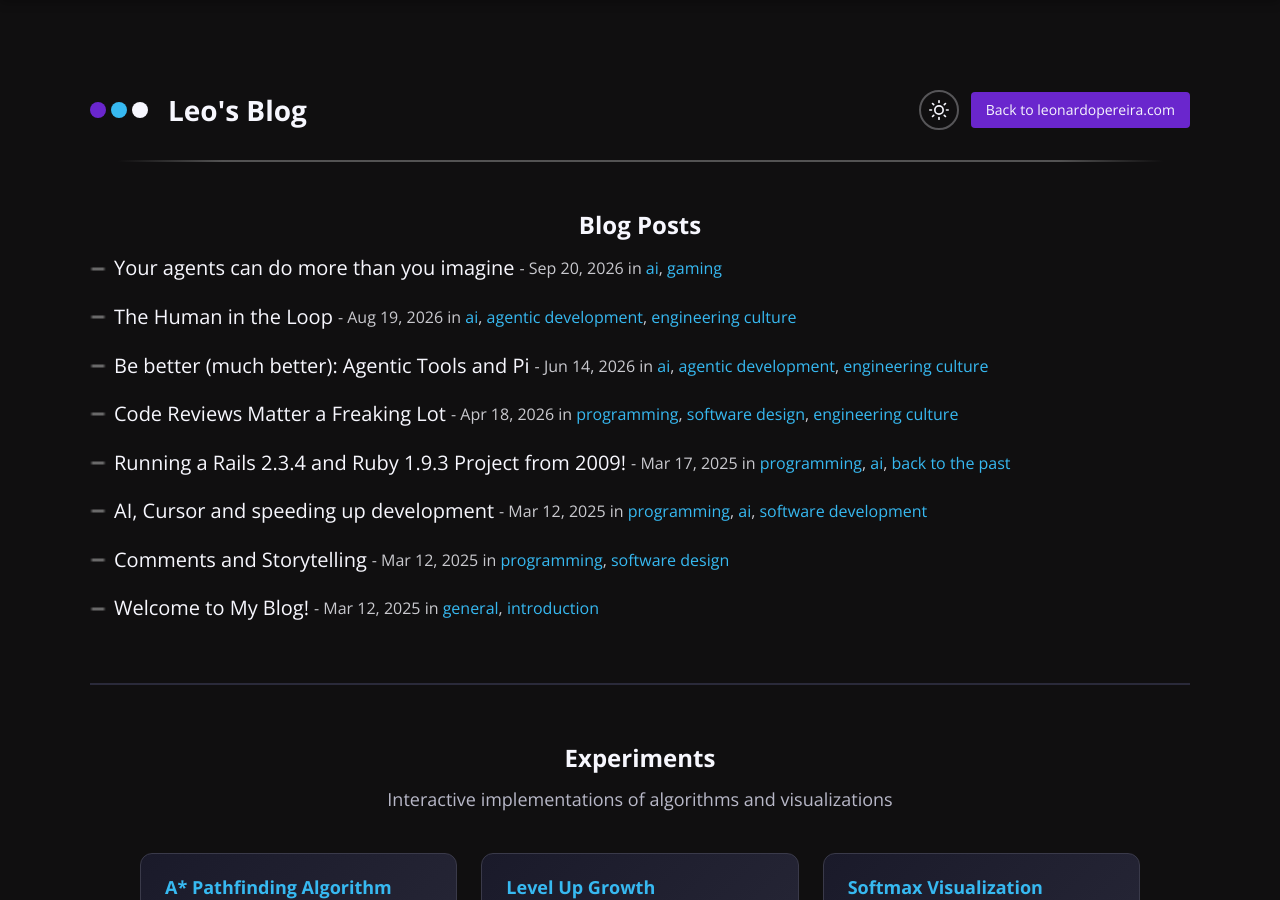
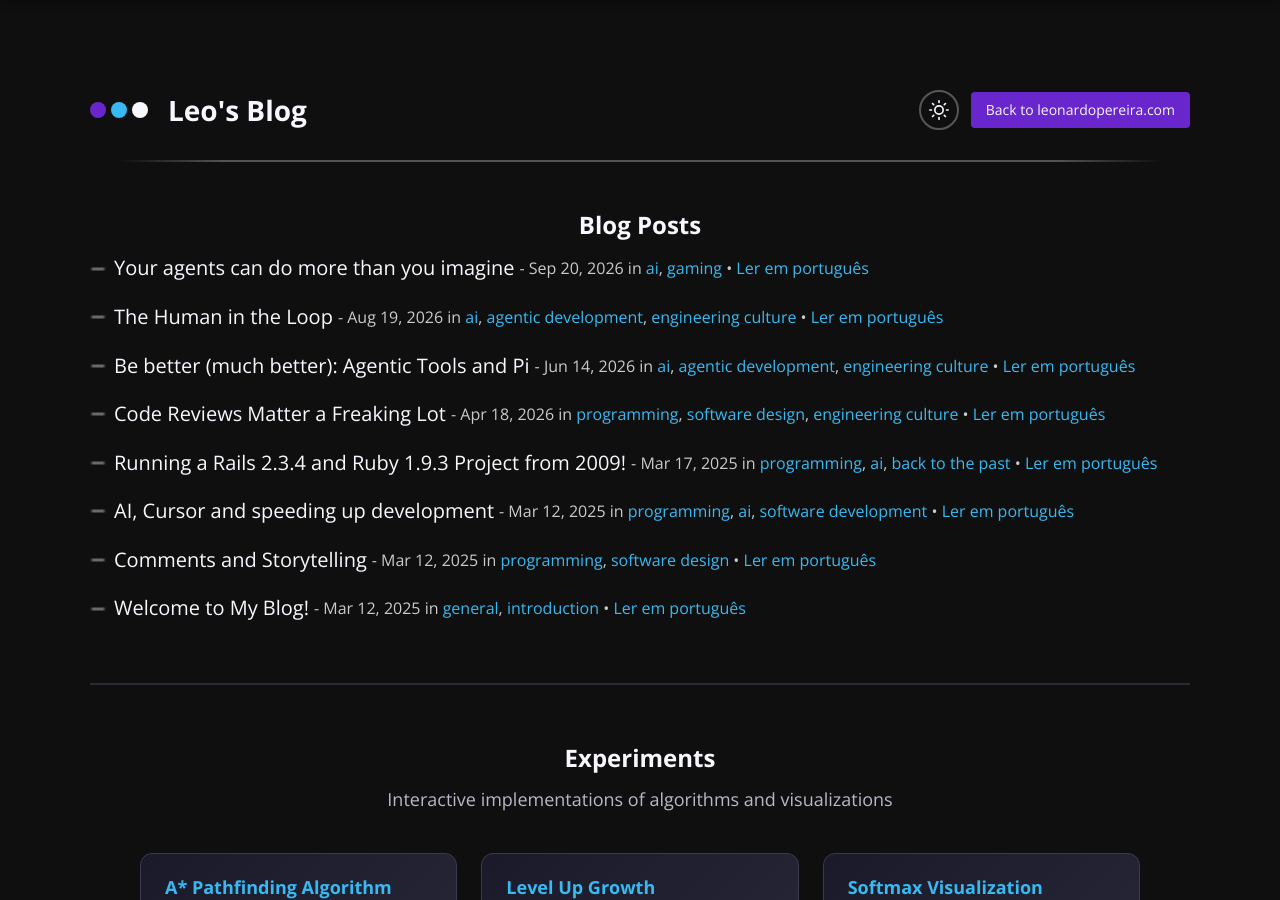
Before and after one commit to dantetekanem/dantetekanem.github.io, a Jekyll site: the page built from index.html, in a window 1280 px wide and 900 px high. Built offline with Jekyll 4.4.1, drawn with Linux system fonts in a browser that asks for light colours; the list of posts is cut into pages by our own code.

Commit message:
Add Portuguese reading links to homepage posts

```diff
--- a/_layouts/home.html
+++ b/_layouts/home.html
@@ -19,6 +19,12 @@ layout: default
           <a href="{{ '/categories/' | relative_url }}#{{ category | slugify }}"
             >{{ category }}</a
           >{% unless forloop.last %}, {% endunless %} {% endfor %} {% endif %}
+          {% if post.i18n.pt_br.content_include %}
+          • <a href="{{ post.url | relative_url }}#pt-br" lang="pt-BR" hreflang="pt-BR"
+            aria-label="Ler em português: {{ post.i18n.pt_br.title | escape }}"
+            >Ler em português</a
+          >
+          {% endif %}
         </span>
       </div>
       {% endfor %}
```
